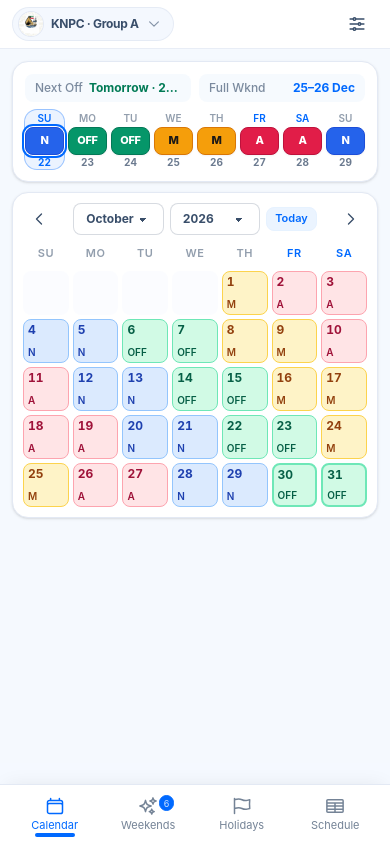
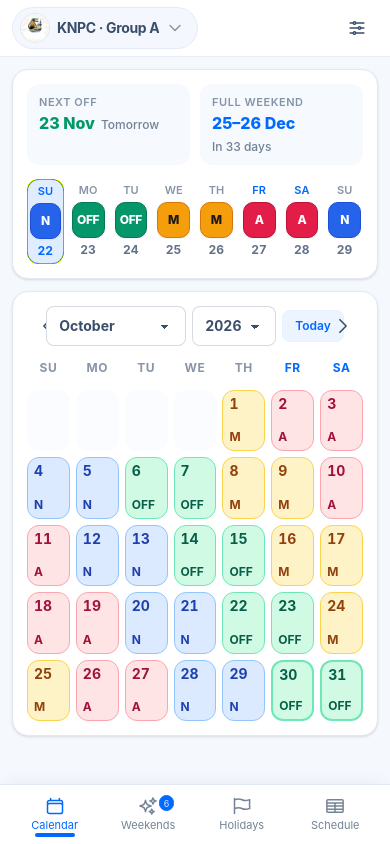
Before and after one commit to Salmanisco/KNPC-Schedule, a FastAPI app: a page that uses templates/base.html in a window 390 px wide. Run offline with FastAPI, Linux system fonts and the light colour scheme.

Commit message:
Scale up mobile calendar cells, stat tiles, Next 8 Days squircles, and month dropdown

```diff
--- a/templates/base.html
+++ b/templates/base.html
@@ -60,7 +60,7 @@
 
   <!-- Minimal Native-Style App Bar -->
   <header class="sticky top-0 z-30 bg-base-100/92 backdrop-blur-md border-b border-base-300/80 pt-[env(safe-area-inset-top,0px)] no-print">
-    <div class="max-w-6xl mx-auto px-3 sm:px-5 h-12 flex items-center justify-between gap-2">
+    <div class="max-w-6xl mx-auto px-3 sm:px-5 h-14 flex items-center justify-between gap-2">
       <div id="header-identity" class="min-w-0">
         {% include "partials/header_identity.html" %}
       </div>
--- a/templates/partials/calendar_view.html
+++ b/templates/partials/calendar_view.html
@@ -4,7 +4,7 @@
 {% set common_end = end_iso if range_key == 'custom' else None %}
 
 <div class="card bg-base-100 border border-base-300 shadow-sm">
-  <div class="card-body p-2.5 sm:p-4 gap-2">
+  <div class="card-body p-3.5 sm:p-5 gap-3">
     <!-- Month / Year Navigation Bar -->
     <div class="flex items-center justify-between gap-1.5">
       {% if prev_month_key %}
@@ -15,12 +15,12 @@
            hx-swap="innerHTML"
            hx-push-url="true"
            hx-indicator="#htmx-loader"
-           class="btn btn-sm btn-ghost btn-square shrink-0"
+           class="btn btn-md btn-ghost btn-square shrink-0"
            aria-label="Previous month">
-          {{ icons.chevron_left("w-4 h-4") }}
+          {{ icons.chevron_left("w-5 h-5") }}
         </a>
       {% else %}
-        <span class="btn btn-sm btn-ghost btn-square btn-disabled opacity-35 shrink-0">{{ icons.chevron_left("w-4 h-4") }}</span>
+        <span class="btn btn-md btn-ghost btn-square btn-disabled opacity-35 shrink-0">{{ icons.chevron_left("w-5 h-5") }}</span>
       {% endif %}
 
       <div class="flex items-center justify-center gap-1.5 min-w-0">
@@ -40,7 +40,7 @@
           <select name="cal_month"
                   aria-label="Select month"
                   onchange="this.form.requestSubmit()"
-                  class="select select-sm select-bordered bg-base-100 font-bold text-xs sm:text-sm pr-7">
+                  class="select select-bordered h-10 min-w-[8.75rem] w-auto bg-base-100 font-bold text-sm sm:text-base">
             {% for m_num, m_name in MONTH_NAMES %}
               <option value="{{ m_num }}" {{ 'selected' if m_num == cal_month }}>{{ m_name }}</option>
             {% endfor %}
@@ -49,7 +49,7 @@
           <select name="cal_year"
                   aria-label="Select year"
                   onchange="this.form.requestSubmit()"
-                  class="select select-sm select-bordered bg-base-100 font-bold text-xs sm:text-sm pr-7 tabular-nums">
+                  class="select select-bordered h-10 min-w-[5.25rem] w-auto bg-base-100 font-bold text-sm sm:text-base tabular-nums">
             {% for yr in CALENDAR_YEARS %}
               <option value="{{ yr }}" {{ 'selected' if yr == cal_year }}>{{ yr }}</option>
             {% endfor %}
@@ -64,7 +64,7 @@
              hx-swap="innerHTML"
              hx-push-url="true"
              hx-indicator="#htmx-loader"
-             class="btn btn-xs btn-primary btn-soft shrink-0">
+             class="btn btn-sm btn-primary btn-soft shrink-0">
             Today
           </a>
         {% endif %}
@@ -78,28 +78,28 @@
            hx-swap="innerHTML"
            hx-push-url="true"
            hx-indicator="#htmx-loader"
-           class="btn btn-sm btn-ghost btn-square shrink-0"
+           class="btn btn-md btn-ghost btn-square shrink-0"
            aria-label="Next month">
-          {{ icons.chevron_right("w-4 h-4") }}
+          {{ icons.chevron_right("w-5 h-5") }}
         </a>
       {% else %}
-        <span class="btn btn-sm btn-ghost btn-square btn-disabled opacity-35 shrink-0">{{ icons.chevron_right("w-4 h-4") }}</span>
+        <span class="btn btn-md btn-ghost btn-square btn-disabled opacity-35 shrink-0">{{ icons.chevron_right("w-5 h-5") }}</span>
       {% endif %}
     </div>
 
     <!-- Sunday-First Weekday Header -->
-    <div class="grid grid-cols-7 gap-1 text-center text-[11px] font-semibold uppercase tracking-wider">
+    <div class="grid grid-cols-7 gap-1.5 sm:gap-2 text-center text-xs font-bold uppercase tracking-wider">
       {% for hdr in WEEKDAY_HEADERS %}
-        <div class="py-0.5 {{ 'text-primary' if hdr in ('Fr', 'Sa') else 'text-base-content/55' }}">{{ hdr }}</div>
+        <div class="py-0.5 {{ 'text-primary' if hdr in ('Fr', 'Sa') else 'text-base-content/60' }}">{{ hdr }}</div>
       {% endfor %}
     </div>
 
     <!-- Single Month Day Grid -->
-    <div class="grid grid-cols-7 gap-1 sm:gap-1.5">
+    <div class="grid grid-cols-7 gap-1.5 sm:gap-2">
       {% for week in active_month_grid.weeks %}
         {% for cell in week %}
           {% if cell is none %}
-            <div class="min-h-[2.75rem] sm:min-h-[4.25rem] rounded-lg bg-base-200/35"></div>
+            <div class="min-h-[3.85rem] sm:min-h-[4.85rem] rounded-xl bg-base-200/35"></div>
           {% else %}
             {% set e = cell.entry %}
             {% set meta = SHIFT_META[e.shift] %}
@@ -108,15 +108,15 @@
                     hx-target="#day-modal-body"
                     hx-swap="innerHTML"
                     title="{{ e.formatted_date }} · {{ e.shift }}{% if e.holiday %} · {{ e.holiday }}{% endif %}"
-                    class="min-h-[2.75rem] sm:min-h-[4.25rem] rounded-lg border p-1 sm:p-1.5 text-left flex flex-col justify-between transition active:scale-95 sm:hover:brightness-95 focus-visible:outline-2 focus-visible:outline-primary cursor-pointer {{ meta.cell_class }} {{ 'ring-2 ring-primary ring-offset-1 ring-offset-base-100' if e.is_today }} {{ 'border-2 border-emerald-500/80' if e.is_long_weekend and not e.is_today }}">
+                    class="min-h-[3.85rem] sm:min-h-[4.85rem] rounded-xl border p-1.5 sm:p-2 text-left flex flex-col justify-between transition active:scale-95 sm:hover:brightness-95 focus-visible:outline-2 focus-visible:outline-primary cursor-pointer {{ meta.cell_class }} {{ 'ring-2 ring-primary ring-offset-1 ring-offset-base-100' if e.is_today }} {{ 'border-2 border-emerald-500/80' if e.is_long_weekend and not e.is_today }}">
               <div class="flex items-start justify-between gap-0.5 w-full">
-                <span class="text-xs sm:text-sm font-bold leading-none tabular-nums">{{ cell.day_num }}</span>
+                <span class="text-sm sm:text-base font-bold leading-none tabular-nums">{{ cell.day_num }}</span>
                 {% if e.holiday %}
-                  <span class="w-1.5 h-1.5 sm:w-2 sm:h-2 rounded-full bg-amber-400 ring-1 ring-amber-600/50 shrink-0" title="{{ e.holiday }}"></span>
+                  <span class="w-2 h-2 rounded-full bg-amber-400 ring-1 ring-amber-600/50 shrink-0" title="{{ e.holiday }}"></span>
                 {% endif %}
               </div>
               <div class="w-full space-y-0.5">
-                <div class="text-[10px] sm:text-xs font-semibold leading-tight truncate">
+                <div class="text-xs sm:text-sm font-bold leading-tight truncate">
                   <span class="sm:hidden">{{ e.shift_short }}</span>
                   <span class="hidden sm:inline">{{ e.shift }}</span>
                 </div>
--- a/templates/partials/header_identity.html
+++ b/templates/partials/header_identity.html
@@ -2,15 +2,15 @@
 
 <button type="button"
         onclick="window.knpcOpenSettings()"
-        class="inline-flex items-center gap-2 rounded-full bg-base-200/80 hover:bg-base-200 border border-base-300/80 pl-1.5 pr-3 py-1 transition cursor-pointer max-w-full"
+        class="inline-flex items-center gap-2 rounded-full bg-base-200/80 hover:bg-base-200 border border-base-300/80 pl-2 pr-3.5 py-1.5 transition cursor-pointer max-w-full"
         title="Tap to change company, shift group, or saved preferences">
-  <img src="/static/img/favicon.png" alt="" width="24" height="24"
-       class="w-6 h-6 rounded-full object-contain bg-base-100 shrink-0 ring-1 ring-base-300">
-  <span class="font-bold text-xs sm:text-sm tracking-tight truncate">
+  <img src="/static/img/favicon.png" alt="" width="28" height="28"
+       class="w-7 h-7 rounded-full object-contain bg-base-100 shrink-0 ring-1 ring-base-300">
+  <span class="font-bold text-sm tracking-tight truncate">
     {{ company }} &middot; Group {{ group }}
   </span>
   {% if not has_saved_pref %}
     <span class="badge badge-primary badge-soft badge-xs shrink-0 hidden xs:inline-flex">Pick</span>
   {% endif %}
-  {{ icons.chevron_down("w-3.5 h-3.5 text-base-content/60 shrink-0") }}
+  {{ icons.chevron_down("w-4 h-4 text-base-content/60 shrink-0") }}
 </button>
--- a/templates/partials/workspace.html
+++ b/templates/partials/workspace.html
@@ -22,7 +22,7 @@
      data-saved-pref="{{ saved_company }}:{{ saved_group }}:{{ saved_range }}"></div>
 {% endif %}
 
-<section class="space-y-2.5 sm:space-y-3">
+<section class="space-y-3 sm:space-y-4">
   {% if is_shared_override %}
     <div class="rounded-xl border border-primary/30 bg-primary/5 px-3 py-1.5 flex flex-wrap items-center justify-between gap-2 text-xs">
       <span class="font-medium">
@@ -55,36 +55,46 @@
     </div>
   {% endif %}
 
-  <!-- Compact Hero Card: Next Off + Next Full Weekend + Next 8 Days Strip -->
+  <!-- Compact Hero Card: Next Off + Full Weekend + Next 8 Days Strip -->
   <div class="card bg-base-100 border border-base-300 shadow-sm">
-    <div class="card-body p-3 sm:p-3.5 gap-2">
-      <!-- Top Row: Next Off & Next Full Weekend -->
-      <div class="grid grid-cols-2 gap-2 text-xs">
-        <div class="rounded-lg bg-base-200/65 px-2.5 py-1.5 flex items-center justify-between gap-1.5 min-w-0">
-          <span class="text-base-content/65 font-medium shrink-0">Next Off</span>
+    <div class="card-body p-3.5 sm:p-4 gap-3.5">
+      <!-- Top Row: 2-line Stacked Stat Tiles -->
+      <div class="grid grid-cols-2 gap-2.5">
+        <div class="rounded-xl bg-base-200/65 px-3 py-2.5 flex flex-col gap-0.5 min-w-0">
+          <span class="text-[11px] font-semibold uppercase tracking-wider text-base-content/60">Next Off</span>
           {% if schedule.next_off_date is not none %}
-            <span class="font-bold text-emerald-700 dark:text-emerald-300 truncate">
-              {{ format_countdown(schedule.days_until_off) }} &middot; {{ schedule.next_off_date.strftime("%d %b") }}
-            </span>
+            <div class="flex items-baseline gap-1.5 flex-wrap">
+              <span class="text-base sm:text-lg font-extrabold text-emerald-600 dark:text-emerald-400 leading-tight">
+                {{ schedule.next_off_date.strftime("%d %b") }}
+              </span>
+              <span class="text-xs font-medium text-base-content/70">
+                {{ format_countdown(schedule.days_until_off) }}
+              </span>
+            </div>
           {% else %}
-            <span class="text-base-content/55 truncate">—</span>
+            <span class="text-sm text-base-content/55">—</span>
           {% endif %}
         </div>
 
-        <div class="rounded-lg bg-base-200/65 px-2.5 py-1.5 flex items-center justify-between gap-1.5 min-w-0">
-          <span class="text-base-content/65 font-medium shrink-0">Full Wknd</span>
+        <div class="rounded-xl bg-base-200/65 px-3 py-2.5 flex flex-col gap-0.5 min-w-0">
+          <span class="text-[11px] font-semibold uppercase tracking-wider text-base-content/60">Full Weekend</span>
           {% if schedule.next_long_weekend %}
-            <span class="font-bold text-primary truncate">
-              {{ schedule.next_long_weekend.friday.date.strftime("%d") }}–{{ schedule.next_long_weekend.saturday.date.strftime("%d %b") }}
-            </span>
+            <div class="flex items-baseline gap-1.5 flex-wrap">
+              <span class="text-base sm:text-lg font-extrabold text-primary leading-tight">
+                {{ schedule.next_long_weekend.friday.date.strftime("%d") }}–{{ schedule.next_long_weekend.saturday.date.strftime("%d %b") }}
+              </span>
+              <span class="text-xs font-medium text-base-content/70">
+                {{ format_countdown(schedule.next_long_weekend.days_away) }}
+              </span>
+            </div>
           {% else %}
-            <span class="text-base-content/55 truncate">—</span>
+            <span class="text-sm text-base-content/55">—</span>
           {% endif %}
         </div>
       </div>
 
       <!-- Next 8 Days Football-Standings Form Strip -->
-      <div class="grid grid-cols-8 gap-1 sm:gap-2">
+      <div class="grid grid-cols-8 gap-1.5 sm:gap-2">
         {% for d in schedule.next_8_days %}
           {% set meta = SHIFT_META[d.shift] %}
           <button type="button"
@@ -92,17 +102,17 @@
                   hx-target="#day-modal-body"
                   hx-swap="innerHTML"
                   title="{{ d.formatted_date }} · {{ d.shift }}{% if d.holiday %} · {{ d.holiday }}{% endif %}"
-                  class="flex flex-col items-center gap-0.5 py-0.5 rounded-xl transition hover:bg-base-200/60 cursor-pointer {{ 'bg-primary/8 ring-1 ring-primary/40' if d.is_today }}">
-            <span class="text-[10px] font-semibold uppercase leading-tight {{ 'text-primary' if d.is_weekend_day or d.is_today else 'text-base-content/55' }}">
+                  class="flex flex-col items-center gap-1.5 py-1.5 px-0.5 rounded-xl transition hover:bg-base-200/60 cursor-pointer {{ 'bg-primary/12 border border-primary/60' if d.is_today }}">
+            <span class="text-[11px] font-semibold uppercase leading-none {{ 'text-primary' if d.is_weekend_day or d.is_today else 'text-base-content/60' }}">
               {{ d.short_day[:2] }}
             </span>
-            <span class="relative w-full max-w-[2.4rem] h-7 sm:h-8 rounded-lg border flex items-center justify-center text-[11px] font-extrabold tracking-tight shadow-xs {{ meta.form_class }} {{ 'ring-2 ring-primary ring-offset-1 ring-offset-base-100' if d.is_today }}">
+            <span class="relative w-full max-w-[2.75rem] h-9 sm:h-10 rounded-[10px] border flex items-center justify-center text-xs sm:text-sm font-extrabold tracking-tight shadow-xs {{ meta.form_class }}">
               {{ meta.form_short }}
               {% if d.holiday %}
-                <span class="absolute -top-1 -right-1 w-2 h-2 rounded-full bg-amber-400 border border-base-100" aria-hidden="true"></span>
+                <span class="absolute -top-1 -right-1 w-2.5 h-2.5 rounded-full bg-amber-400 border border-base-100" aria-hidden="true"></span>
               {% endif %}
             </span>
-            <span class="text-[10px] font-bold leading-none tabular-nums {{ 'text-primary' if d.is_today else 'text-base-content/75' }}">
+            <span class="text-xs font-bold leading-none tabular-nums {{ 'text-primary' if d.is_today else 'text-base-content/80' }}">
               {{ d.date.day }}
             </span>
           </button>
```
Also changed, not shown: tests/test_web.py (+1 -1 lines), public/static/css/app.css.
